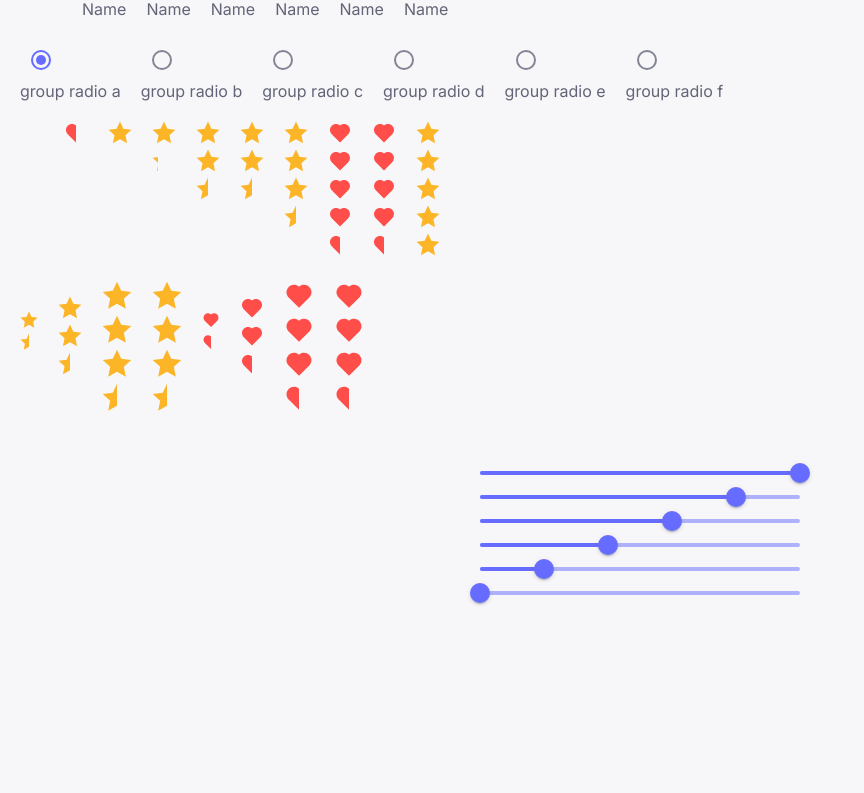
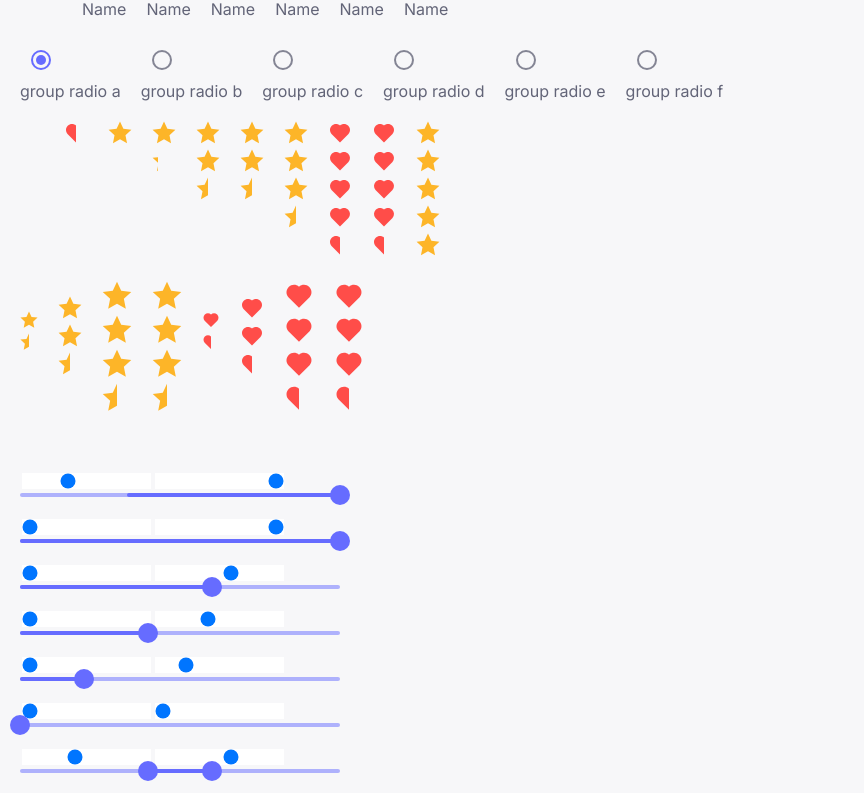
Before and after one commit to HaJaehyeong/template, a Next.js app: page / in a window 1280 px wide. Shown: the part 1399-2192 px from the top of the page, without its empty margins (0-864 px from the left). Before the commit the page ends 2014 px from the top, so only its background shows below. Built offline with nearby package versions, Linux system fonts and the light colour scheme.

Commit message:
[WIP] modify slider component: add default and range

```diff
--- a/src/app/page.tsx
+++ b/src/app/page.tsx
@@ -529,13 +529,14 @@ const Home: React.FC = () => {
         />
       </div>
 
-      <div style={{ display: 'flex', flexDirection: 'column', alignItems: 'center', gap: '20px' }}>
-        <UiSlider max={100} value={100} onChange={() => {}} />
-        <UiSlider max={100} value={80} onChange={() => {}} />
-        <UiSlider max={100} value={60} onChange={() => {}} />
-        <UiSlider max={100} value={40} onChange={() => {}} />
-        <UiSlider max={100} value={20} onChange={() => {}} />
-        <UiSlider max={100} value={0} onChange={() => {}} />
+      <div style={{ display: 'flex', flexDirection: 'column', gap: '20px' }}>
+        <UiSlider min={20} max={50} value={{ min: 30, max: 80 }} onChange={() => {}} />
+        <UiSlider max={80} value={{ min: 0, max: 80 }} onChange={() => {}} />
+        <UiSlider max={100} value={{ min: 0, max: 60 }} onChange={() => {}} />
+        <UiSlider max={100} value={{ min: 0, max: 40 }} onChange={() => {}} />
+        <UiSlider max={100} value={{ min: 0, max: 20 }} onChange={() => {}} />
+        <UiSlider max={100} value={{ min: 0, max: 0 }} onChange={() => {}} minGap={10} />
+        <UiSlider variant="range" max={100} value={{ min: 40, max: 60 }} minGap={10} onChange={() => {}} />
       </div>
     </div>
   );
--- /dev/null
+++ b/src/ui/slider/slider.module.scss
@@ -0,0 +1,86 @@
+.slider-container {
+  position: relative;
+  padding: 20px;
+  width: 320px;
+  height: calc(100% - 4px);
+}
+
+input[type="range"].range-input {
+  appearance: none;
+  pointer-events: none;
+  position: absolute;
+  top: 0;
+  left: 0;
+  margin: 0;
+  width: 360px;
+  height: 100%;
+
+  background-color: transparent;
+  border: none;
+
+  z-index: 10;
+  opacity: 0;
+  transition: opacity 0.3s;
+
+  &::-webkit-slider-thumb {
+    appearance: none;
+    pointer-events: all;
+
+    width: 40px;
+    height: 40px;
+
+    background-color: var(--primary-contained-hover-background);
+    border-radius: 20px;
+  }
+
+  &:hover {
+    opacity: 0.16;
+  }
+
+  &.hide {
+    display: none;
+  }
+}
+
+.track {
+  position: relative;
+
+  width: 320px;
+  height: 4px;
+
+  background-color: var(--primary-outlined-resting-background);
+  border-radius: 2px;
+}
+
+.range {
+  position: absolute;
+  top: 0;
+  bottom: 0;
+  left: 0;
+  right: 0;
+
+  background-color: var(--primary-main);
+  border-radius: 2px;
+}
+
+.thumb {
+  position: absolute;
+  width: 20px;
+  height: 20px;
+  transform: translate(-10px, -8px);
+
+  background-color: var(--primary-main);
+  border-radius: 10px;
+}
+
+.left {
+  left: 0;
+
+  &.hide {
+    display: none;
+  }
+}
+
+.right {
+  right: 0;
+}
--- a/src/ui/slider/slider.tsx
+++ b/src/ui/slider/slider.tsx
@@ -1,62 +1,102 @@
-import { CSSProperties, useEffect, useRef, useState } from 'react';
+import { ButtonSize } from '@/types/types';
+import { useEffect, useRef, useState } from 'react';
+import styles from './slider.module.scss';
 
 type UiSliderProps = {
-  max: number;
-  value: number;
-  onChange: (newValue: number) => void;
+  variant?: 'default' | 'discrete' | 'range';
+  size?: ButtonSize;
+  value: number | { min: number; max: number };
+  min?: number;
+  max?: number;
+  minGap?: number; // NOTE(hajae): 두 slider thumb의 차이의 최솟값 (variant가 'range'일 경우에만 동작)
+  disabled?: boolean;
+  withLabel?: boolean;
+  onChange: (newValue: { min: number; max: number }) => void;
 };
 
-const UiSlider: React.FC<UiSliderProps> = ({ max, value, onChange }) => {
-  const [sliderThumb, setSliderThumb] = useState((value / max) * 100);
-  const progressRef = useRef<HTMLProgressElement>(null);
+const UiSlider: React.FC<UiSliderProps> = ({
+  variant = 'default',
+  min = 0,
+  max = 100,
+  minGap = 0,
+  value,
+  onChange,
+}) => {
+  const rangeLeftRef = useRef<HTMLInputElement>(null);
+  const rangeRightRef = useRef<HTMLInputElement>(null);
+  const thumbLeftRef = useRef<HTMLDivElement>(null);
+  const thumbRightRef = useRef<HTMLDivElement>(null);
+  const rangeRef = useRef<HTMLDivElement>(null);
+  const [leftValue, setLeftValue] = useState<number>(typeof value === 'number' ? value : value.min);
+  const [rightValue, setRightValue] = useState<number>(
+    typeof value === 'number' ? value : max < value.max ? max : value.max
+  );
 
-  useEffect(() => {
-    const progressElement = progressRef.current;
+  const updateRangeStyles = () => {
+    if (
+      rangeLeftRef.current &&
+      rangeRightRef.current &&
+      thumbLeftRef.current &&
+      thumbRightRef.current &&
+      rangeRef.current
+    ) {
+      const min = +rangeLeftRef.current.min;
+      const max = +rangeLeftRef.current.max;
+      const leftPercent = ((leftValue - min) / (max - min)) * 100;
+      const rightPercent = ((rightValue - min) / (max - min)) * 100;
 
-    const handleMouseMove = (event: MouseEvent) => {
-      if (progressElement) {
-        const rect = progressElement.getBoundingClientRect();
-        const newValue = Math.min(Math.max(0, event.clientX - rect.left), rect.width);
-        const newPercentage = (newValue / rect.width) * 100;
-        setSliderThumb(newPercentage);
-        onChange(Math.round((newPercentage / 100) * max));
+      thumbLeftRef.current.style.left = `${leftPercent}%`;
+      thumbRightRef.current.style.left = `${rightPercent}%`;
+      rangeRef.current.style.left = `${leftPercent}%`;
+      rangeRef.current.style.width = `${rightPercent - leftPercent + 1}%`;
     }
   };
 
-    const handleMouseUp = () => {
-      window.removeEventListener('mousemove', handleMouseMove);
-      window.removeEventListener('mouseup', handleMouseUp);
+  useEffect(() => {
+    updateRangeStyles();
+  }, [leftValue, rightValue]);
+
+  const handleLeftChange = (event: React.ChangeEvent<HTMLInputElement>) => {
+    const newValue = Math.min(+event.target.value, rightValue - (variant === 'range' ? minGap : 0));
+    setLeftValue(newValue);
+    onChange({ min: newValue, max: rightValue });
   };
 
-    const handleMouseDown = () => {
-      window.addEventListener('mousemove', handleMouseMove);
-      window.addEventListener('mouseup', handleMouseUp);
+  const handleRightChange = (event: React.ChangeEvent<HTMLInputElement>) => {
+    const newValue = Math.max(+event.target.value, leftValue + (variant === 'range' ? minGap : 0));
+    setRightValue(newValue);
+    onChange({ min: leftValue, max: newValue });
   };
 
-    if (progressElement) {
-      progressElement.addEventListener('mousedown', handleMouseDown);
-    }
-
-    return () => {
-      if (progressElement) {
-        progressElement.removeEventListener('mousedown', handleMouseDown);
-      }
-      window.removeEventListener('mousemove', handleMouseMove);
-      window.removeEventListener('mouseup', handleMouseUp);
-    };
-  }, [max, onChange]);
-
-  useEffect(() => {
-    setSliderThumb((value / max) * 100);
-  }, [value, max]);
-
   return (
-    <progress
-      ref={progressRef}
+    <div className={styles.sliderContainer}>
+      <input
+        ref={rangeLeftRef}
+        className={`${styles.rangeInput} ${variant === 'range' ? '' : styles.hide}`}
+        type="range"
+        min={min}
         max={max}
-      value={sliderThumb}
-      style={{ '--thumb-position': `calc(${sliderThumb}% - 10px)` } as CSSProperties}
+        value={leftValue}
+        onChange={handleLeftChange}
       />
+      <input
+        ref={rangeRightRef}
+        className={styles.rangeInput}
+        type="range"
+        min={min}
+        max={max}
+        value={rightValue}
+        onChange={handleRightChange}
+      />
+      <div className={styles.track}>
+        <div ref={rangeRef} className={styles.range}></div>
+        <div
+          ref={thumbLeftRef}
+          className={`${styles.thumb} ${styles.left} ${variant === 'range' ? '' : styles.hide}`}
+        ></div>
+        <div ref={thumbRightRef} className={`${styles.thumb} ${styles.right}`}></div>
+      </div>
+    </div>
   );
 };
 
```
Lines whose indentation alone changed are shown as unchanged.
